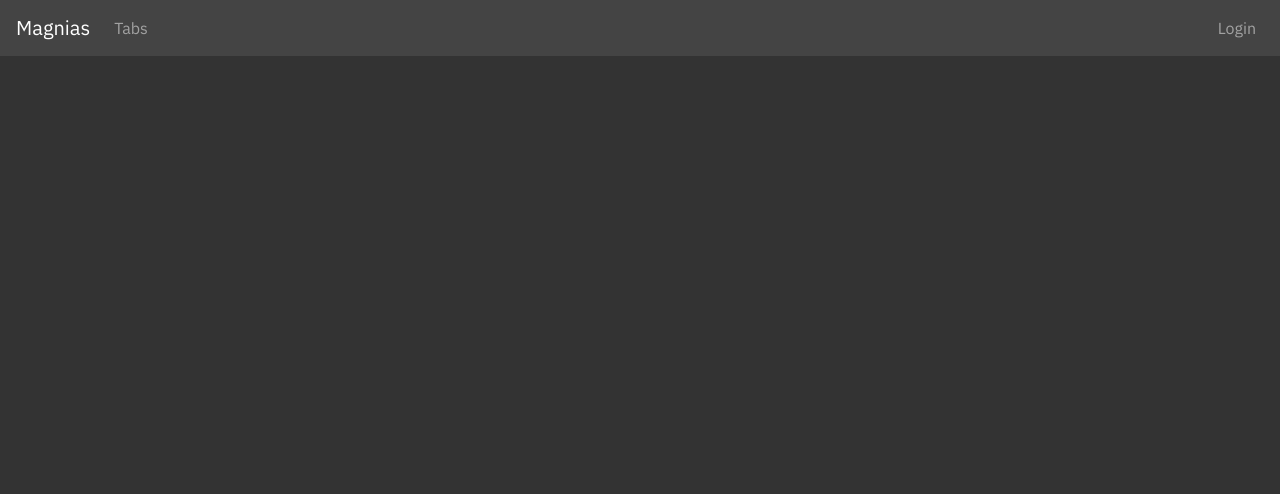
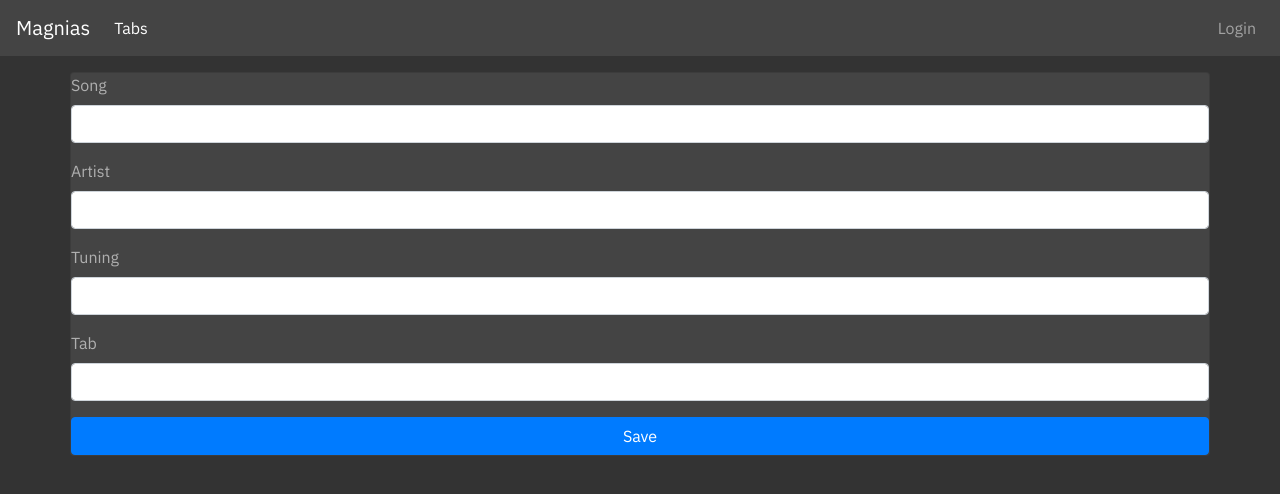
Before and after one commit to angelocarly/Stahb-frontend, an Angular app: page /tabs/add in a window 1280 px wide. Before the commit this address led to /. Shown: the top 494 px of the page. Built offline with nearby package versions, Linux system fonts and the light colour scheme; no server answers.

Commit message:
add basic tab addition

```diff
--- a/src/app/app-routing/app-routing.module.ts
+++ b/src/app/app-routing/app-routing.module.ts
@@ -12,7 +12,7 @@ const appRoutes: Routes = [
     //data: { preload: true }
   },
   {
-    path: '', redirectTo: '/tabs', pathMatch: 'full'
+    path: '', redirectTo: '/tabs', pathMatch: 'full',
   },
   { path: '**', component: PageNotFoundComponent }
 ];
--- a/src/app/app.module.ts
+++ b/src/app/app.module.ts
@@ -1,39 +1,32 @@
 import { BrowserModule } from '@angular/platform-browser';
 import { NgModule } from '@angular/core';
 import { NgbModule } from '@ng-bootstrap/ng-bootstrap';
-import { HttpClientModule }    from '@angular/common/http';
+import { HttpClientModule, HTTP_INTERCEPTORS } from '@angular/common/http';
 
 import { AppRoutingModule } from './app-routing.module';
 import { AppComponent } from './app.component';
-import { TabListComponent } from './tab/tab-list/tab-list.component';
 import { NavbarComponent } from './navbar/navbar.component';
-import { TabDetailsComponent } from './tab/tab-details/tab-details.component';
 import { RouterModule, Routes } from '@angular/router';
-import { TabComponent } from './tab/tab/tab.component';
 import { LoginComponent } from './user/login/login.component';
 import { RegisterComponent } from './user/register/register.component';
 import { UserModule } from './user/user.module';
 import { PageNotFoundComponent } from './page-not-found/page-not-found.component';
 import { UserComponent } from './user/user/user.component';
+import { TabModule } from './tab/tab.module';
+import { AuthenticationInterceptor } from './http-interceptors/AuthenticationInterceptor';
 
 const appRoutes: Routes = [
-  { path: 'tab/:id', component: TabComponent },
-  { path: 'tabs', component: TabListComponent },
   { path: 'login', component: LoginComponent },
   { path: 'register', component: RegisterComponent },
-  { path: 'tabs', component: TabListComponent },
-  { path: '', redirectTo: 'tabs', pathMatch: 'full'}
+  { path: '', redirectTo: 'tabs', pathMatch: 'full' }
 ];
 
 @NgModule({
   declarations: [
     AppComponent,
-    TabListComponent,
     NavbarComponent,
-    TabDetailsComponent,
-    TabComponent,
     PageNotFoundComponent,
-    UserComponent
+    UserComponent,
   ],
   imports: [
     RouterModule.forRoot(
@@ -42,11 +35,18 @@ const appRoutes: Routes = [
     ),
     NgbModule,
     BrowserModule,
+    TabModule,
     UserModule,
     AppRoutingModule,
-    HttpClientModule
+    HttpClientModule,
   ],
-  providers: [],
+  providers: [
+    {
+      provide: HTTP_INTERCEPTORS,
+      useClass: AuthenticationInterceptor,
+      multi: true
+    }
+  ],
   bootstrap: [AppComponent]
 })
 export class AppModule { }
--- /dev/null
+++ b/src/app/tab/tab-add/tab-add.component.html
@@ -0,0 +1,35 @@
+<!-- <p class="text-monospace mx-auto" style="white-space: pre-wrap;">{{tab.tab}}</p> -->
+<form [formGroup]="tabForm" (ngSubmit)="onSubmit(tabForm.value)" class="container">
+    <div class="card">
+
+        <div class="form-group">
+            <label for="song">
+                Song
+            </label>
+            <input id="song" class="form-control" type="text" formControlName="song">
+        </div>
+
+        <div class="form-group">
+            <label for="artist">
+                Artist
+            </label>
+            <input id="artist" class="form-control" type="text" formControlName="artist">
+        </div>
+
+        <div class="form-group">
+            <label for="tuning">
+                Tuning
+            </label>
+            <input id="tuning" class="form-control" type="text" formControlName="tuning">
+        </div>
+
+        <div class="form-group">
+            <label for="tab">
+                Tab
+            </label>
+            <input id="tab" class="form-control" type="text" formControlName="tab">
+        </div>
+
+        <button class="btn btn-primary" type="submit">Save</button>
+    </div>
+</form>
--- /dev/null
+++ b/src/app/tab/tab-add/tab-add.component.scss
@@ -0,0 +1,12 @@
+@import "../../../variables.scss";
+
+.container {
+    // background-color: #555555;
+    margin-top: 1em;
+    color: $base-text;
+    padding: 0%;
+}
+
+.card {
+    background-color: $base-color-alt;
+}
--- /dev/null
+++ b/src/app/tab/tab-add/tab-add.component.ts
@@ -0,0 +1,43 @@
+import { Component, OnInit } from '@angular/core';
+import { Tab } from 'src/app/models/Tab';
+import { ActivatedRoute, Router } from '@angular/router';
+import { TabService } from '../tab.service';
+import { FormBuilder } from '@angular/forms';
+
+@Component({
+  selector: 'app-tab-add',
+  templateUrl: './tab-add.component.html',
+  styleUrls: ['./tab-add.component.scss']
+})
+export class TabAddComponent implements OnInit {
+
+  tab: Tab;
+  tabForm;
+
+  constructor(private route: ActivatedRoute, private router: Router, private tabService: TabService, private formBuilder : FormBuilder) { }
+
+  ngOnInit() {
+    const id = this.route.snapshot.paramMap.get('id');
+    this.tabService.getTab(id).subscribe((tab: Tab) => this.tab = tab)
+
+    this.tabForm = this.formBuilder.group({
+      artist: '',
+      song: '',
+      tab: '',
+      tuning: ''
+    })
+  }
+
+  onSubmit(tab) {
+    // Process checkout data here
+    console.warn('Your tab has been added!', tab);
+
+    //this.items = this.cartService.clearCart();
+    this.tabService.addTab(tab).subscribe(res => {
+      this.tabService.fetchTabs()
+      this.router.navigate([`tab/${res.tab._id}`])
+    });
+    this.tabForm.reset();
+  }
+
+}
--- a/src/app/tab/tab.service.ts
+++ b/src/app/tab/tab.service.ts
@@ -2,6 +2,7 @@ import { Injectable } from '@angular/core';
 import { HttpClient, HttpHeaders } from '@angular/common/http';
 import { Observable } from 'rxjs';
 import { Tab } from '../models/Tab';
+import { AuthenticationService } from '../user/authentication.service';
 
 @Injectable({
   providedIn: 'root'
@@ -13,7 +14,7 @@ export class TabService {
   tabs: Observable<Tab[]>;
 
   constructor(
-    private http: HttpClient) { }
+    private http: HttpClient, private auth: AuthenticationService) { }
 
   getTabs(): Observable<Tab[]> {
     if (!this.tabs) {
@@ -22,7 +23,15 @@ export class TabService {
     return this.tabs;
   }
 
+  fetchTabs() {
+    this.tabs = this.http.get<Tab[]>(this.tabsUrl);
+  }
+
   getTab(id: string): Observable<Tab> {
     return this.http.get<Tab>(this.tabsUrl + `/${id}`)
   }
+
+  addTab(tab: Tab): Observable<any> {
+    return this.http.post<any>(this.tabsUrl, tab);
+  }
 }
```
Also changed, not shown: src/app/http-interceptors/index.ts (deleted, +0 -10 lines), src/app/tab/tab.module.ts (+28 -3 lines), 1 other file (tests, documents, lock files or other folders).
